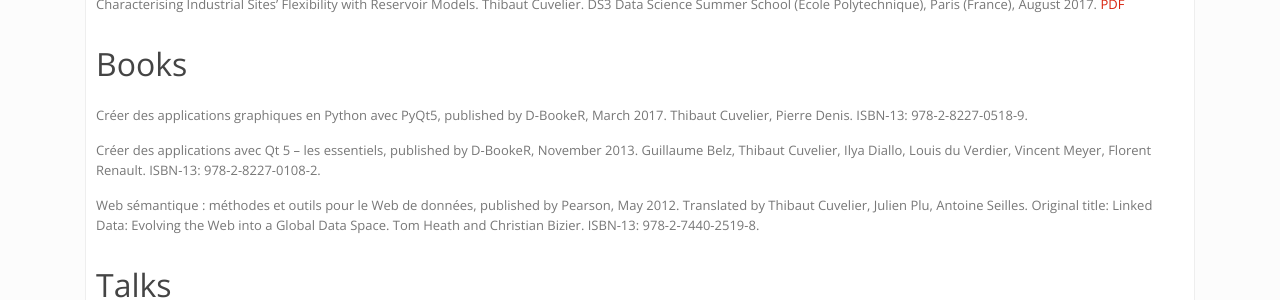
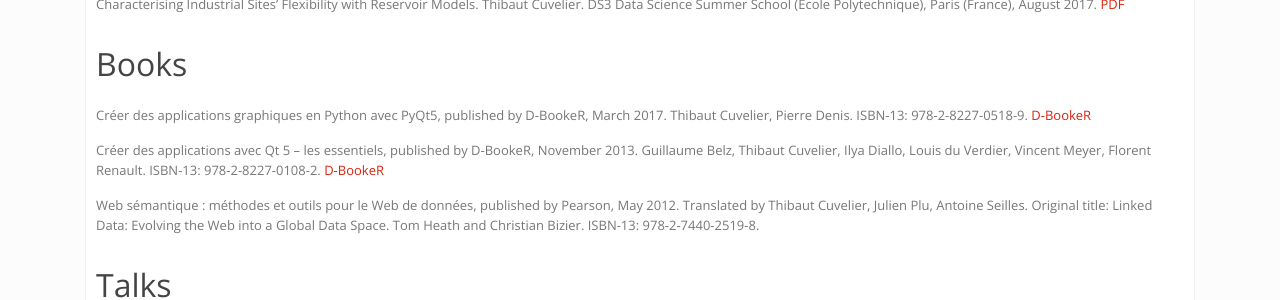
Before and after one commit to dourouc05/dourouc05.github.io, a Jekyll site: the page built from publications.md, in a window 1280 px wide. Shown: the part 1355-1655 px from the top of the page. Built offline with Jekyll 4.4.1, drawn with Linux system fonts in a browser that asks for light colours; a script that is not in the unit is left out.

Commit message:
Update publications.md

```diff
--- a/publications.md
+++ b/publications.md
@@ -51,9 +51,9 @@ Characterising Industrial Sites' Flexibility with Reservoir Models. Thibaut Cuve
 
 <h2 id="book">Books</h2>
 
-Créer des applications graphiques en Python avec PyQt5, published by D-BookeR, March 2017. Thibaut Cuvelier, Pierre Denis. ISBN-13: 978-2-8227-0518-9.
+Créer des applications graphiques en Python avec PyQt5, published by D-BookeR, March 2017. Thibaut Cuvelier, Pierre Denis. ISBN-13: 978-2-8227-0518-9. [D-BookeR](https://www.d-booker.fr/qt-python/376-creer-des-applications-graphiques-en-python-avec-pyqt.html)
 
-Créer des applications avec Qt 5 – les essentiels, published by D-BookeR, November 2013. Guillaume Belz, Thibaut Cuvelier, Ilya Diallo, Louis du Verdier, Vincent Meyer, Florent Renault. ISBN-13: 978-2-8227-0108-2.
+Créer des applications avec Qt 5 – les essentiels, published by D-BookeR, November 2013. Guillaume Belz, Thibaut Cuvelier, Ilya Diallo, Louis du Verdier, Vincent Meyer, Florent Renault. ISBN-13: 978-2-8227-0108-2. [D-BookeR](https://www.d-booker.fr/qt-5-les-essentiels/110-qt-5-les-essentiels.html)
 
 Web sémantique : méthodes et outils pour le Web de données, published by Pearson, May 2012. Translated by Thibaut Cuvelier, Julien Plu, Antoine Seilles. Original title: Linked Data: Evolving the Web into a Global Data Space. Tom Heath and Christian Bizier. ISBN-13: 978-2-7440-2519-8.
 
```
